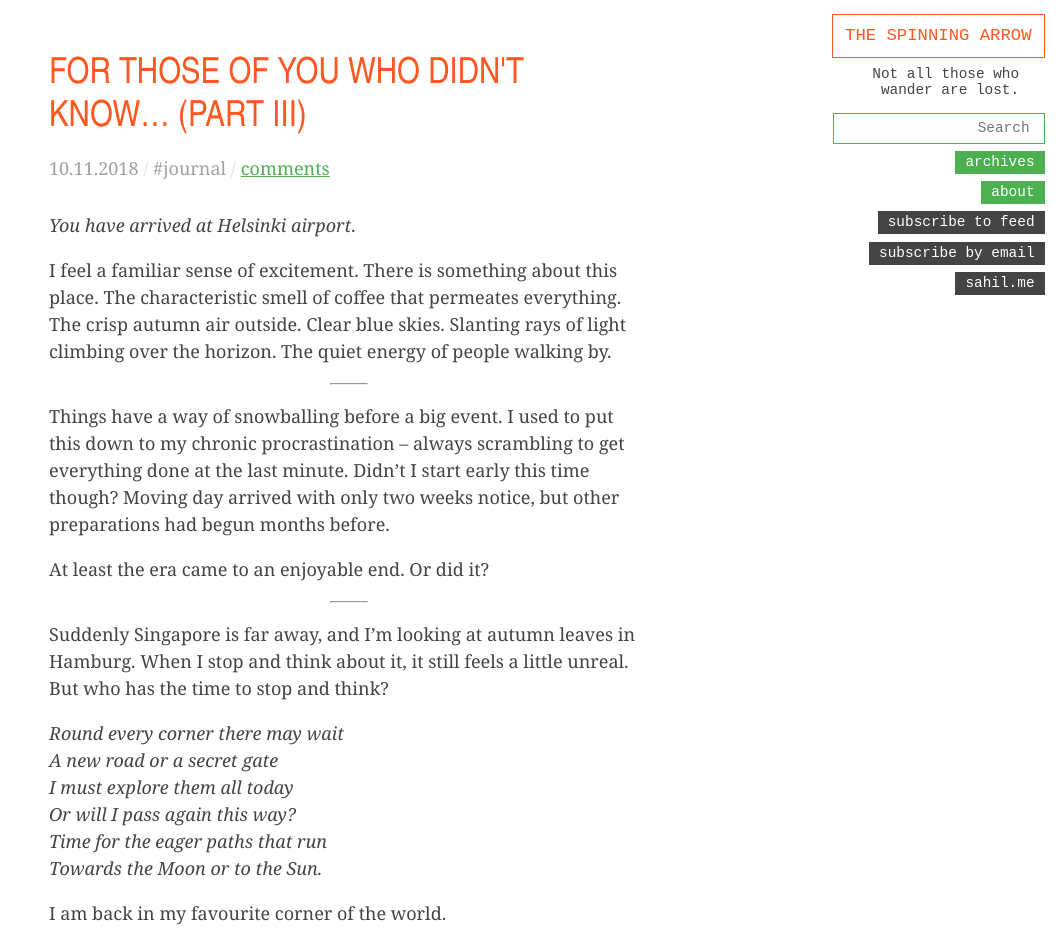
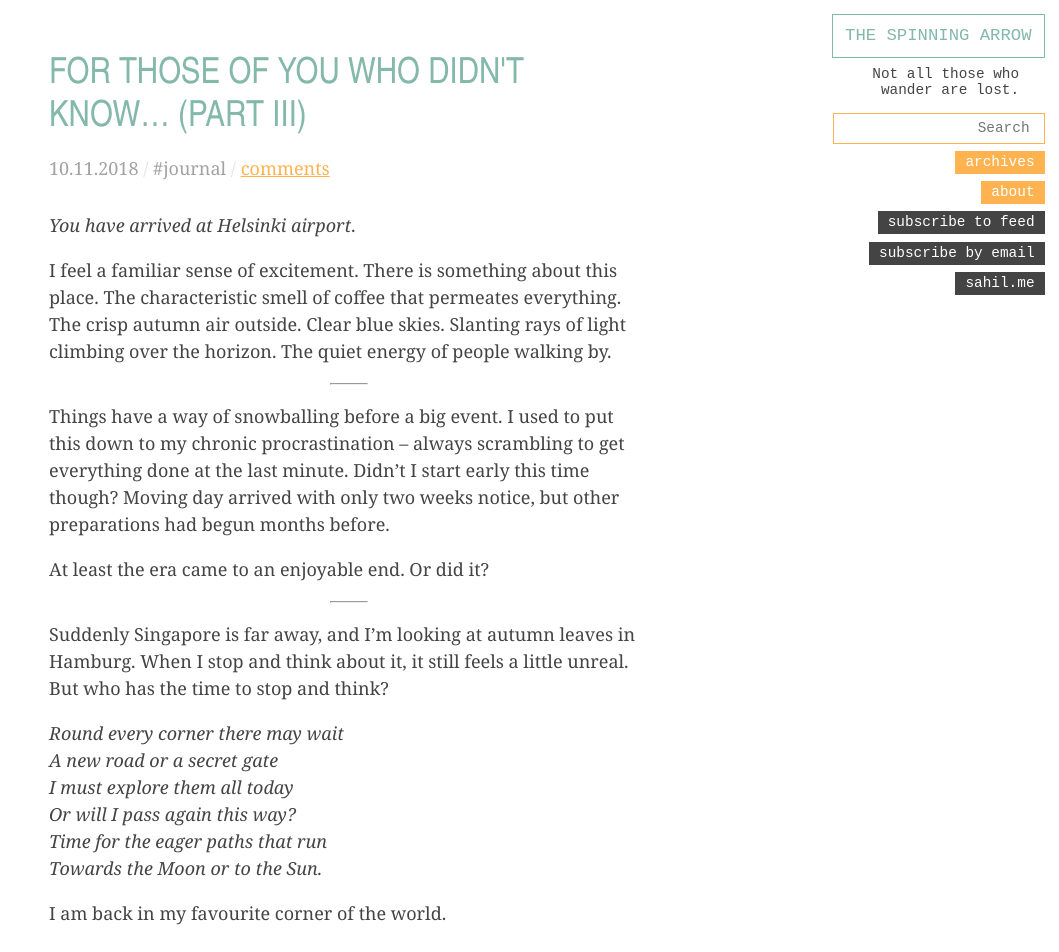
Before and after one commit to spinningarrow/blog.sahil.me, a Jekyll site: the page built from index.html, in a window 1280 px wide and 1400 px high. Shown: the top 952 px of the window, without its empty margins (221-1280 px from the left). Built offline with Jekyll 4.4.1, drawn with Linux system fonts in a browser that asks for light colours; comment, search, counter and statistics services are not loaded.

Commit message:
Change color scheme: autumnal

```diff
--- a/assets/css/main.scss
+++ b/assets/css/main.scss
@@ -5,8 +5,8 @@
 
 // Colors
 $primary-color: #444;
-$secondary-color: #4CAF50;
-$accent-color: #FF5722;
+$secondary-color: #FFB350;
+$accent-color: #83B8AA;
 $offset-color: #fff;
 
 // Typefaces
@@ -275,7 +275,7 @@ img {
 }
 
 blockquote {
-	border-left: 0.5rem solid rgba($secondary-color, 0.03);
+	border-left: 0.5rem solid rgba($secondary-color, 0.1);
 	margin: 2rem 0;
 	padding: 0 2rem;
 }
```
